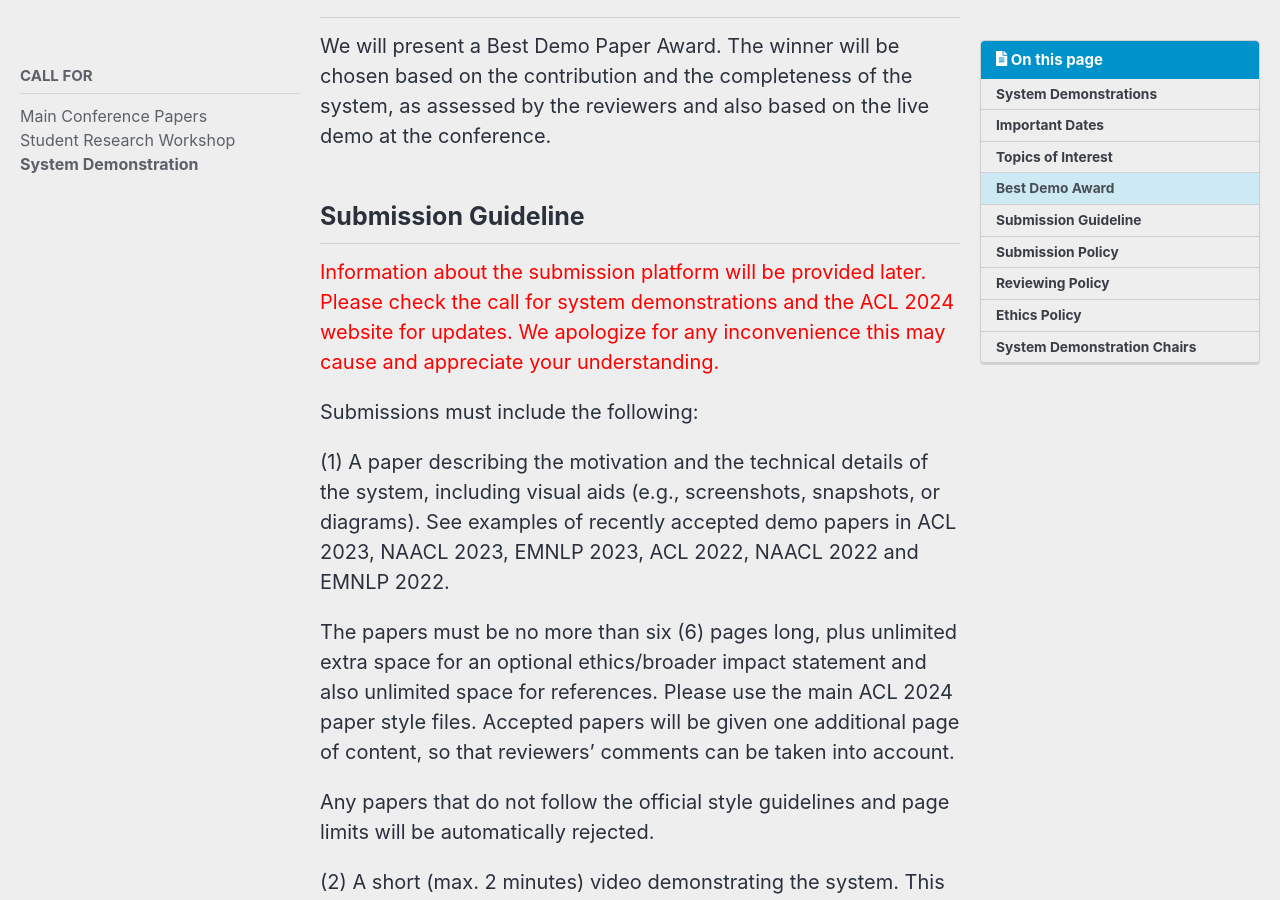
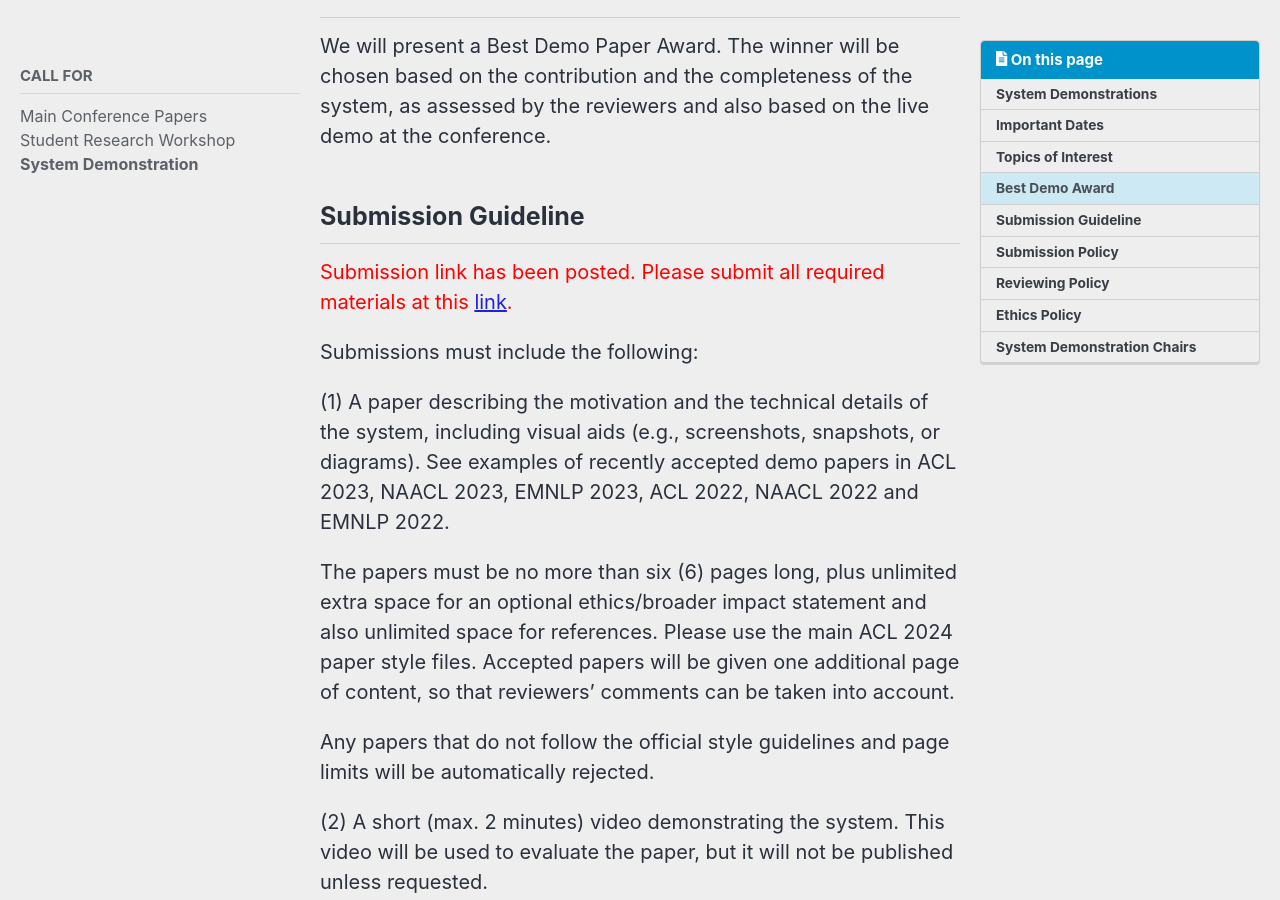
Before and after one commit to acl-org/acl-2024, a Jekyll site: the page built from _pages/calls/system_demonstration.md, in a window 1280 px wide and 900 px high, scrolled down 1843 px. Built offline with Jekyll 4.4.1, drawn with Linux system fonts in a browser that asks for light colours; cached includes are drawn as plain includes; nearby versions of some CDN libraries.

Commit message:
Add submission link for System Demo

```diff
--- a/_pages/calls/system_demonstration.md
+++ b/_pages/calls/system_demonstration.md
@@ -53,8 +53,9 @@ We will present a Best Demo Paper Award. The winner will be chosen based on the
 ## Submission Guideline
 
 <span style="color:red">
-Information about the submission platform will be provided later. Please check the call for system demonstrations and the ACL 2024 website for updates. We apologize for any inconvenience this may cause and appreciate your understanding.
+Submission link has been posted. Please submit all required materials at this [link](https://openreview.net/group?id=aclweb.org/ACL/2024/System_Demonstration_Track).
 </span>
+
 
 Submissions must include the following:
 
```
